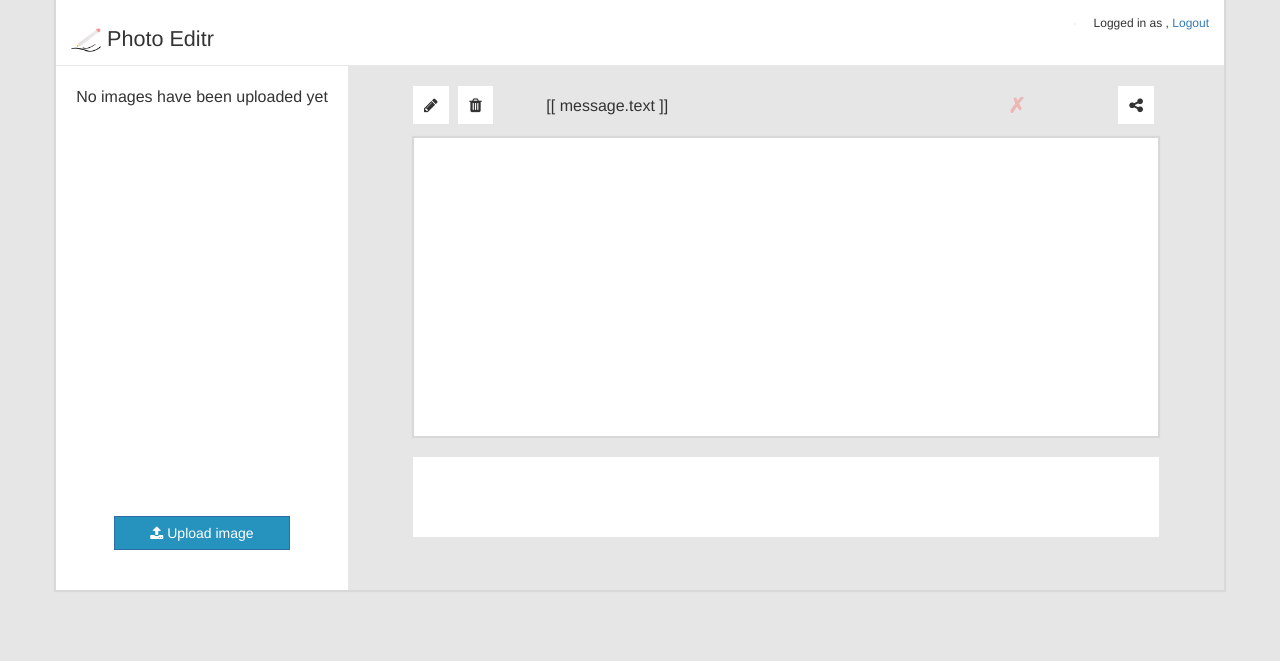
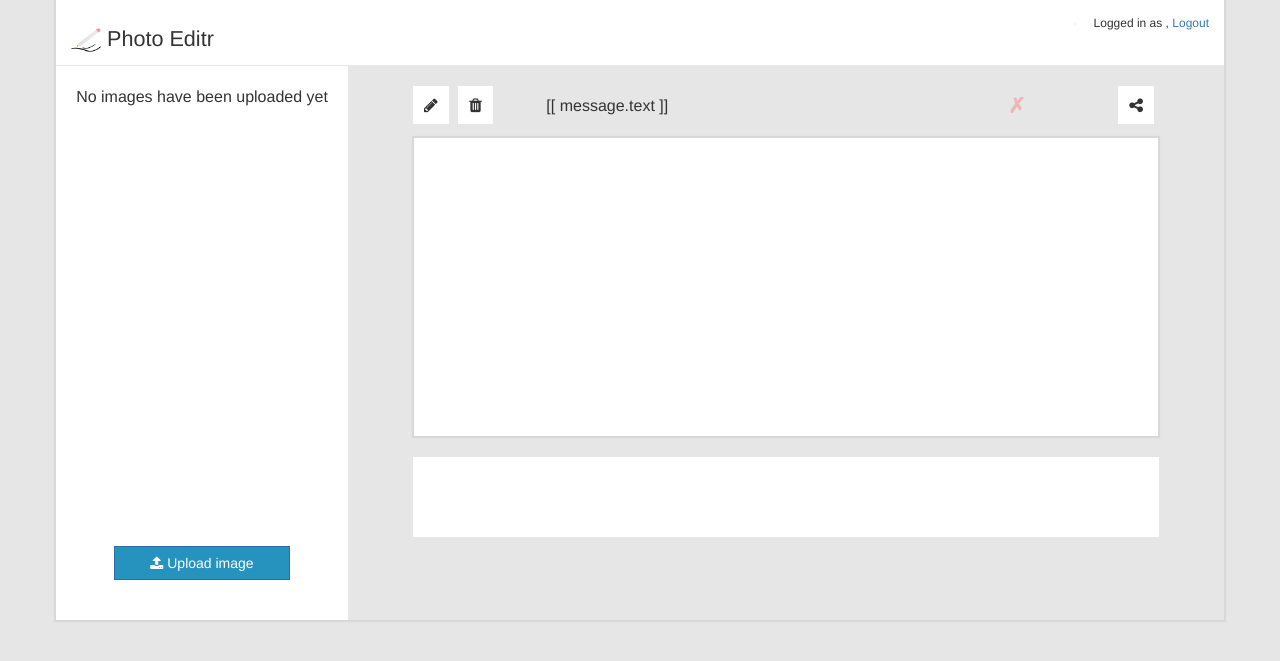
Before and after one commit to andela-osule/photo-editing-application, a Django app: template photo_editor/app/templates/app/index.html in a window 1280 px wide. Shown: the part 65-726 px from the top of the page. Run offline with Django 3.2, Linux system fonts and the light colour scheme; the template is opened without the code that fills it: most values are stand-ins (such as "Sample title", 1, 10 or a date in 2020); some libraries are stand-ins or nearby versions.

Commit message:
(chore) update style classes

```diff
--- a/photo_editor/static/css/main.css
+++ b/photo_editor/static/css/main.css
@@ -158,7 +158,7 @@ body {
 }
 
 .img-rack {
-    min-height: 450px;
+    min-height: 480px;
 }
 .img-rack input {
     width: 120px;
```
